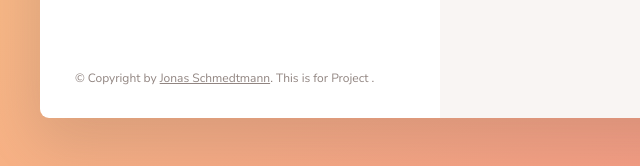
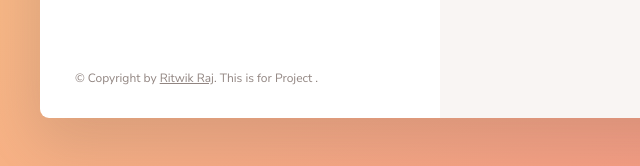
Before and after one commit to RR-ER48/forkify-project, a website built with Parcel: page index.html in a window 1280 px wide. Shown: the part 1103-1269 px from the top of the page, 0-640 px from the left. Built offline with nearby package versions, Linux system fonts and the light colour scheme.

Commit message:
change name

```diff
--- a/index.html
+++ b/index.html
@@ -123,9 +123,8 @@
 
         <p class="copyright">
           &copy; Copyright by
-          <a class="twitter-link" target="_blank" href="RR-ER48"
-            >Jonas Schmedtmann</a
-          >. This is for Project .
+          <a class="twitter-link" target="_blank" href="RR-ER48">Ritwik Raj</a>.
+          This is for Project .
         </p>
       </div>
 
```
